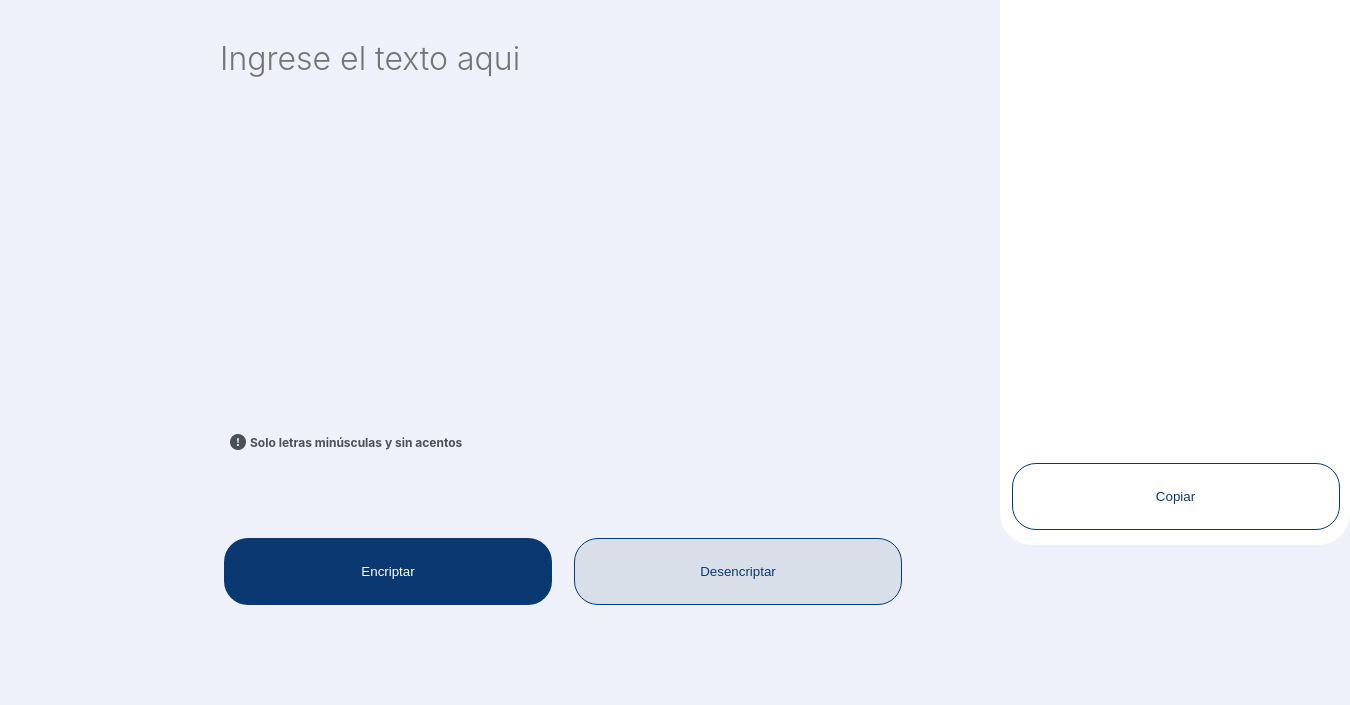
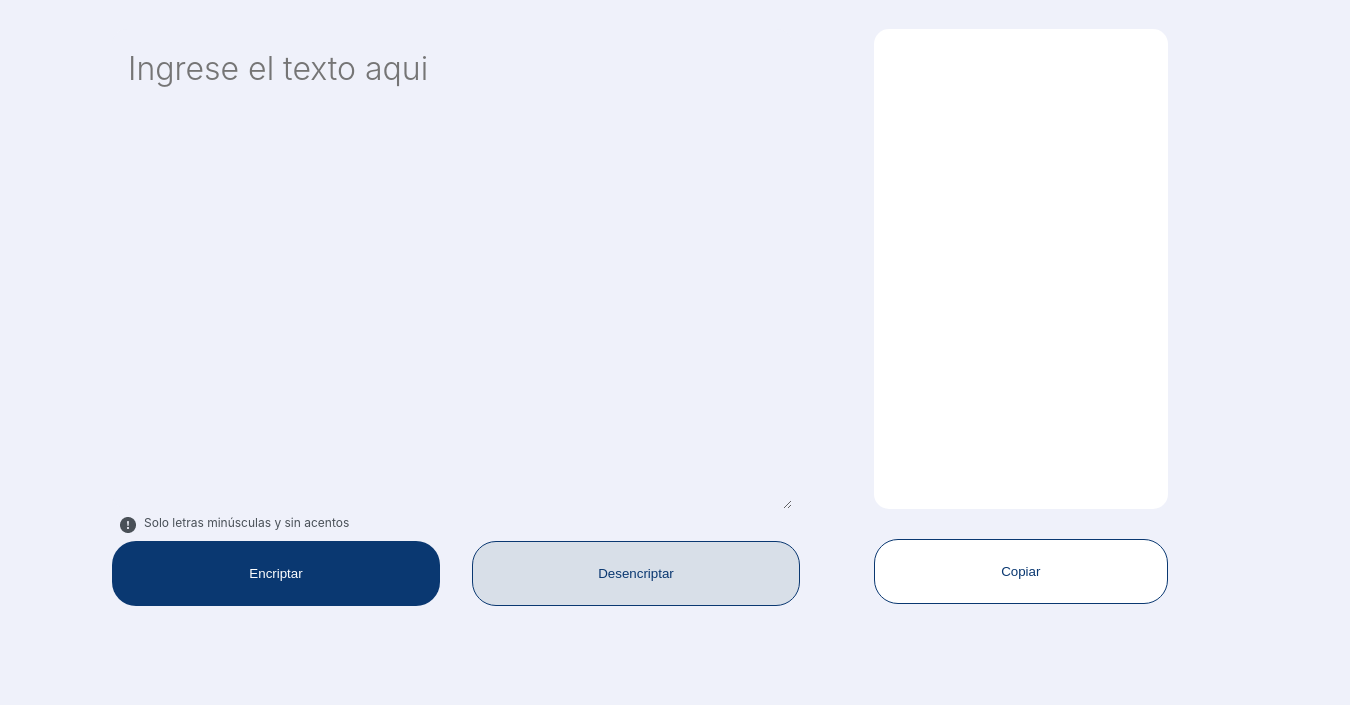
Before and after one commit to salvatoresonic/Challenge_Decoder_Alura, a plain HTML site: page index.html in a window 1280 px wide. Shown: the part 95-800 px from the top of the page, 1350 px wide, since content can reach past the window. Drawn offline with Linux system fonts and the light colour scheme.

Commit message:
primer commit total

```diff
--- a/copy.js
+++ b/copy.js
@@ -1,17 +1,27 @@
 
 var botonCopiar = document.querySelector("#btn-copy");
 var messageCopiado = document.querySelector("#message")
+var mensajeBorrado = document.querySelector(".text-input-ingreso")
+
+console.log(messageCopiado)
 botonCopiar.addEventListener("click", copyToClipboard);
 
 //funcion que copia al clipboard
 function copyToClipboard(event){
     event.preventDefault();
+
     var copyText = document.querySelector("#msg");
-    navigator.clipboard.writeText(copyText.value).then(function(){
+
+    navigator.clipboard.writeText(copyText.innerHTML).
+    then(function(){
+
         console.log("Se copió al portapapeles")
+
     },function(){
         console.log("falló copiarse al portapapeles")
     })
-    messageCopiado.innerHTML = "Copiado al portapapeles"
-    setTimeout(()=> messageCopiado.innerHTML = "", 2000)
+
+    messageCopiado.innerHTML = "Mensaje copiado al portapapeles"
+    setTimeout(()=> messageCopiado.innerHTML = "", 4000)
+
 }
--- a/desencriptar.js
+++ b/desencriptar.js
@@ -15,7 +15,7 @@ botonDesencriptar.addEventListener("click", function (event){
     textoDesencriptado5 = textoDesencriptado4.replace(/ufat/g,"u")
 
     var mensajeResultado = document.querySelector("#msg");
-    mensajeResultado.value = textoDesencriptado5
+    mensajeResultado.innerHTML = textoDesencriptado5
 })
 
 /* Reglas de desencriptación:
--- a/encriptar.js
+++ b/encriptar.js
@@ -8,7 +8,9 @@ botonEncriptar.addEventListener("click", function (event){
 
     event.preventDefault();
     var espacioIngresoDatos = document.querySelector("#input-texto")
+
     var textoAEncriptar = espacioIngresoDatos.value;
+
     textoEncriptado = textoAEncriptar.replace(/e/g,"enter",)
     textoEncriptado2 = textoEncriptado.replace(/i/g,"imes")
     textoEncriptado3 = textoEncriptado2.replace(/a/g,"ai")
@@ -16,7 +18,9 @@ botonEncriptar.addEventListener("click", function (event){
     textoEncriptado5 = textoEncriptado4.replace(/u/g,"ufat")
 
     var mensajeResultado = document.querySelector("#msg");
-    mensajeResultado.value = textoEncriptado5
+
+    mensajeResultado.innerHTML = textoEncriptado5
+
 
 })
 
--- a/index.html
+++ b/index.html
@@ -6,31 +6,45 @@
     <meta name="viewport" content="width=device-width, initial-scale=1.0">
     <title>Document</title>
     <link rel="stylesheet" href="style.css">
+    <link rel="stylesheet" href="reset.css">
   </head>
+
   <body>
+
+    <header class="encripta__header">
       <h1 class="titulo">Código secreto</h1>
       <img src="alura.png" alt="alura" id="alura-vector">
+    </header>
 
-  <main class="main">
-    <section class="form box" >
-      <form action="" id="">
+
+    <main class="encripta__main">
+
+      <div class="encripta__box" >
+            <textarea class="text-input-ingreso" type="text" name="input-texto" id="input-texto" placeholder="Ingrese el texto aqui" contenteditable="true" style="border: hidden;" ></textarea>
+            <div class="encripta__vector__leyenda">
+              <img src="Vector.png" id="vector">
               <h2 for="input-texto" id=solo-letras>Solo letras minúsculas y sin acentos</h2>
-          <input class="text-input-ingreso" type="text" name="input-texto" id="input-texto" placeholder="Ingrese el texto aqui" contenteditable="true" style="border: hidden;">
+
+            </div>
+
+            <div class="encripta__botones">
               <input class="btn-encriptar" type="submit" value="Encriptar" id="btn-encriptar">
               <input class="btn-desencriptar" type="submit" value="Desencriptar" id="btn-desencriptar">
-        <img src="Vector.png" id="vector">
-      </form>
-    </section>
+            </div>
+      </div>
 
-    <section class="form-box">
-      <input class="text-input" type="text" id="msg"></input>
+      <div class="desencripta__box">
+        <p class="text-input" type="text" id="msg"></p>
         <input class="btn-copy" type="submit" value="Copiar" id="btn-copy">
-      <span id="message" ></span>
-    </section>
+        <p class="message" id="message"></p>
+      </div>
+
+
     </main>
 
     <script src="encriptar.js"></script>
     <script src="desencriptar.js"></script>
     <script src="copy.js"></script>
   </body>
+
 </html>
--- /dev/null
+++ b/reset.css
@@ -0,0 +1,48 @@
+/* http://meyerweb.com/eric/tools/css/reset/
+   v2.0 | 20110126
+   License: none (public domain)
+*/
+
+html, body, div, span, applet, object, iframe,
+h1, h2, h3, h4, h5, h6, p, blockquote, pre,
+a, abbr, acronym, address, big, cite, code,
+del, dfn, em, img, ins, kbd, q, s, samp,
+small, strike, strong, sub, sup, tt, var,
+b, u, i, center,
+dl, dt, dd, ol, ul, li,
+fieldset, form, label, legend,
+table, caption, tbody, tfoot, thead, tr, th, td,
+article, aside, canvas, details, embed,
+figure, figcaption, footer, header, hgroup,
+menu, nav, output, ruby, section, summary,
+time, mark, audio, video {
+	margin: 0;
+	padding: 0;
+	border: 0;
+	font-size: 100%;
+	font: inherit;
+	vertical-align: baseline;
+}
+/* HTML5 display-role reset for older browsers */
+article, aside, details, figcaption, figure,
+footer, header, hgroup, menu, nav, section {
+	display: block;
+}
+body {
+	line-height: 1;
+}
+ol, ul {
+	list-style: none;
+}
+blockquote, q {
+	quotes: none;
+}
+blockquote:before, blockquote:after,
+q:before, q:after {
+	content: '';
+	content: none;
+}
+table {
+	border-collapse: collapse;
+	border-spacing: 0;
+}
--- a/style.css
+++ b/style.css
@@ -7,216 +7,165 @@
 }
 
 
-.main {
-  width: 100vw;
-  margin: auto;
+body{
+  width: 100%;
+  height: auto;
+}
+
+.encripta__main {
+  width: 100%;
+  padding: 1rem 6rem 1rem 6rem;
   display: flex;
-  justify-content: center;
+
 }
 
 /*titulo*/
 .titulo {
-  position: absolute;
-  left: 35%;
-  right: auto;
-  top: 10px;
-  bottom: auto;
-
+  width: 100%;
   font-family: 'Inter', sans-serif;
   font-style: normal;
   font-size: 55px;
-
   font-weight: 400;
   line-height: 60px;
-  letter-spacing: 0em;
   text-align: center;
   color: #0A3871;
+  padding: 1rem;
 }
 
-/*boton encriptar*/
-.btn-encriptar {
+/* Caja que va a contener el text input y los botones encriptar y desencriptat */
 
+.encripta__box{
   display: flex;
   flex-direction: column;
-  align-items: stretch;
-  padding: 24px;
-
-  position: absolute;
-  width: 328px;
-  height: 67px;
-  left: 200px;
-  bottom: 100px;
-
-  border: 0;
-  color: white;
-  font-size: 15;
-  background-color: #0A3871;
-  border-radius: 24px;
-
-  flex: none;
-  order: 0;
-  flex-grow: 0;
-  margin: 0px 24px;
+  height: 100%;
+  width: 70%;
+  padding: 1rem ;
+  /* background: #EFF1FA;  */
 }
 
-/*boton desencriptar*/
-.btn-desencriptar {
-display: flex;
-flex-direction: column;
-align-items: stretch;
-padding: 24px;
-color: #0A3871;
+/*Caja donde se ingresa el texto a encriptar*/
 
-position: absolute;
-width: 328px;
-height: 67px;
-left: 550px;
-bottom: 100px;
-font-size: 15;
-
-background: #D8DFE8;
-
-border: 1px solid #0A3871;
-box-sizing: border-box;
-border-radius: 24px;
-
-flex: none;
-order: 1;
-flex-grow: 0;
-margin: 0px 24px;
-}
-
-/*boton copiar*/
-.btn-copy{
-  display: flex;
-  flex-direction: column;
-  align-items: stretch;
-  padding: 24px;
-  color: #0A3871;
-
-  position: absolute;
-  width: 328px;
-  height: 67px;
-  left: -12.5px;
-  bottom: 15px;
-  font-size: 15;
-  background: white;
-
-  border: 1px solid #0A3871;
-  box-sizing: border-box;
-  border-radius: 24px;
-
-  flex: none;
-  order: 1;
-  flex-grow: 0;
-  margin: 0px 24px;
-}
-
-
-/*Caja donde se ingresa el texto a encriptar*/
 .text-input-ingreso{
-
-  position: absolute;
   width: 680px;
-  height: 48px;
-
-  left: 220px;
-  right: auto;
-  top: 130px;
-  bottom: auto;
-
+  height: 480px;
+  padding: 1rem;
   border-color: transparent;
-  border-radius: 10px;
+  border-radius: 15px;
   outline: none;
-
   font-family: 'Inter', sans-serif;
   font-style: normal;
   font-size: 32px;
-
   font-weight: 350;
   line-height: 48px;
   letter-spacing: 0em;
   text-align: left;
   color: #0A3871;
-
 }
 
-/*Caja que (deberia contener) imagen, botonn copiar y texto cuando es digitado*/
-.form-box{
+/* division que contienes al vecto y la leyende "solo letras minus..." */
 
-  background-color: white;
-  position: absolute;
-  height: 600px;
-  width: 350px;
-  left: 1000px;
-  top: 40px;
-  border-radius: 32px;
+.encripta__vector__leyenda{
+  padding: .5rem;
+  display: flex;
 
-
-}
-
-/*espacio donde se muestra el mensaje encriptado*/
-#msg {
-  outline: none;
-  position: relative;
-  height: 200px;
-  width: 100px;
-  left: 0px;
-  top: 40px;
-  border-radius: 20px;
-
-  border-color: transparent;
-  display: block;
-  padding: 0.5em;
-  width: 100%;
-  height: 150px;
-  font-family: 'Inter', sans-serif;
-  font-size: 24px;
-  color: #495057;
-
-  background-color: transparent
-
-
-}
-
-/*espacio "solo letras minus..."*/
-#solo-letras{
-  position: absolute;
-  top: 530px;
-  left: 250px;
-  bottom: 90px;
-  right: inherit;
-
-  font-family: 'Inter',sans-serif;
-  font-size: 12px;
-  color: #495057;
-
-}
-
-/*copiado al portapapeles*/
-#message{
-  position: absolute;
-  top: 610px;
-  left: 20px;
-  bottom: auto;
-  right: inherit;
-
-  font-family: 'Inter',sans-serif;
-  font-size: 12px;
-  color: #0A3871;
-
-  background-color: transparent;
 }
 
 
 /*imagen "!"*/
 #vector{
-  position: absolute;
-  top: 529px;
-  left: 230px;
-  bottom: 90px;
-  right: inherit;
+  padding-right: .5rem;
 }
+
+/*espacio "solo letras minus..."*/
+#solo-letras{
+  font-family: 'Inter',sans-serif;
+  font-size: 12px;
+  color: #495057;
+}
+
+/* division que contiene a los botones encriptar y desencriptar */
+
+.encripta__botones{
+  display: flex;
+  /* justify-content: space-between; */
+}
+
+/*boton encriptar*/
+.btn-encriptar {
+  padding: 24px;
+  width: 328px;
+  color: white;
+  background-color: #0A3871;
+  border-radius: 24px;
+  margin-right: 2rem;
+}
+
+/*boton desencriptar*/
+.btn-desencriptar {
+  padding: 24px;
+  color: #0A3871;
+  background: #D8DFE8;
+  width: 328px;
+  font-size: 15;
+  border: 1px solid #0A3871;
+  border-radius: 24px;
+}
+
+
+/* caja desencripta que contiene espacio mensaje encriptado y boton copiar */
+.desencripta__box{
+  display: flex;
+  flex-direction: column;
+  background: #EFF1FA;
+  height: 100%;
+  width: 30%;
+  padding: 1rem;
+
+  /* background: #EFF1FA;  */
+}
+
+/*espacio donde se muestra el mensaje encriptado*/
+#msg {
+  display: flex;
+  flex-wrap: wrap;
+  width: 100%;
+  height: 480px;
+  display: flex;
+  flex-wrap: wrap;
+  border-radius: 15px;
+  padding: 1rem;
+  background: white;
+  font-family: 'Inter', sans-serif;
+  font-size: 24px;
+  color: #495057;
+}
+
+/*boton copiar*/
+.btn-copy{
+  align-items: stretch;
+  padding: 24px;
+  color: #0A3871;
+  width: 100%;
+  font-size: 15;
+  background: white;
+  border: 1px solid #0A3871;
+  border-radius: 24px;
+  margin-top: 1.9rem;
+}
+
+
+/*copiado al portapapeles*/
+#message{
+  font-family: 'Inter',sans-serif;
+  font-size: 12px;
+  color: #0A3871;
+  background-color: transparent;
+  padding-top: .5rem;
+  padding-left: .5rem;
+}
+
+
+
 
 /*imagen logo alura */
 #alura-vector{
@@ -226,3 +175,41 @@ margin: 0px 24px;
   top: 15px;
   bottom: auto;
 }
+
+@media screen and (max-width: 400px){
+  .encripta__header{
+    display: flex;
+    align-items: center;
+    flex-direction: column;
+  }
+
+  .encripta__main{
+    display: flex;
+    flex-direction: column;
+    padding: 1rem;
+  }
+
+  .encripta__box{
+    width: 100%;
+    padding: 1rem;
+
+  }
+
+  .text-input-ingreso{
+    width: 100%;
+  }
+
+  #alura-vector{
+    position: relative;
+    left: 0;
+    right: 0;
+    top: 0;
+    bottom: 0;
+  }
+
+  .desencripta__box{
+    width: 100%;
+    padding: 1rem;
+  }
+
+}
```
Lines whose indentation alone changed are shown as unchanged.
